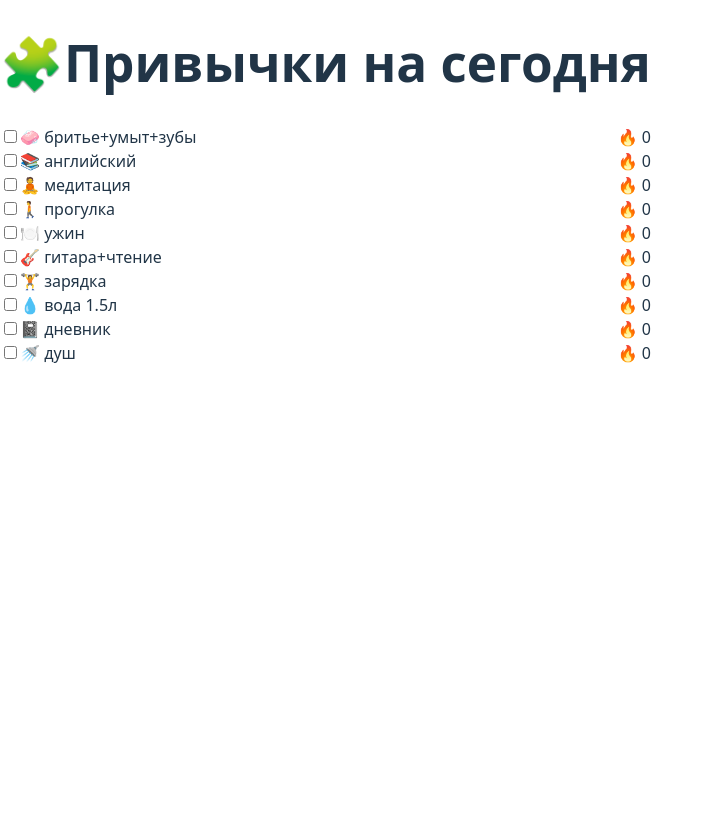
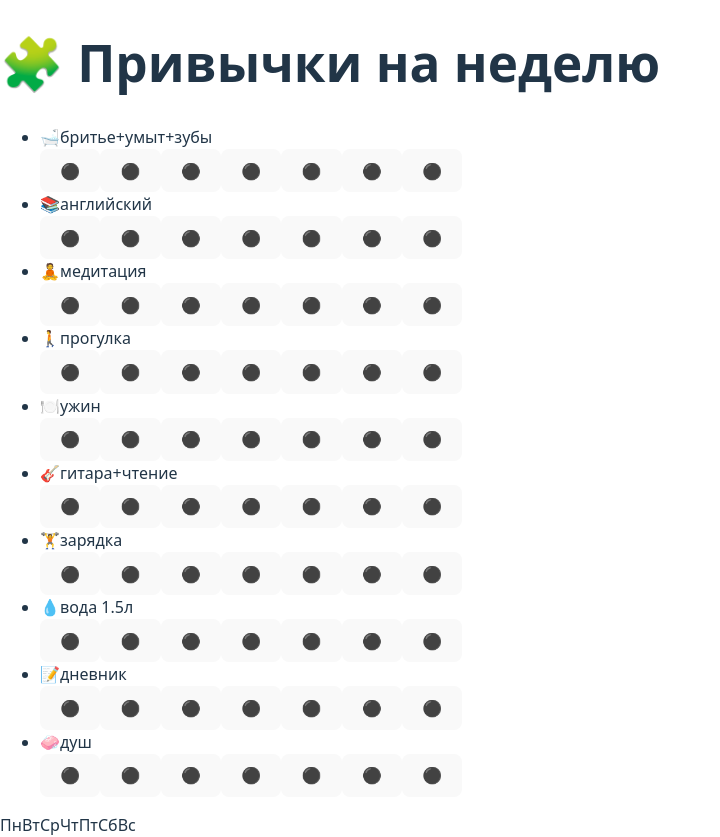
Before and after one commit to vveed-vi/lifequest-webapp, a React (Vite) app: page / in a window 1280 px wide. Shown: the whole page, without its empty margins (0-720 px from the left). Built offline with nearby package versions, Linux system fonts and the light colour scheme.

Commit message:
дни недели

```diff
--- a/src/HabitTracker.tsx
+++ b/src/HabitTracker.tsx
@@ -1,25 +1,36 @@
 import { useEffect, useState } from 'react'
 
 const HABITS = [
-  { key: 'бритье+умыт+зубы', label: '🧼 бритье+умыт+зубы' },
-  { key: 'английский', label: '📚 английский' },
-  { key: 'медитация', label: '🧘 медитация' },
-  { key: 'прогулка', label: '🚶 прогулка' },
-  { key: 'ужин', label: '🍽️ ужин' },
-  { key: 'гитара+чтение', label: '🎸 гитара+чтение' },
-  { key: 'зарядка', label: '🏋️ зарядка' },
-  { key: 'вода 1.5л', label: '💧 вода 1.5л' },
-  { key: 'дневник', label: '📓 дневник' },
-  { key: 'душ', label: '🚿 душ' }
+  { name: 'бритье+умыт+зубы', icon: '🛁' },
+  { name: 'английский', icon: '📚' },
+  { name: 'медитация', icon: '🧘' },
+  { name: 'прогулка', icon: '🚶' },
+  { name: 'ужин', icon: '🍽️' },
+  { name: 'гитара+чтение', icon: '🎸' },
+  { name: 'зарядка', icon: '🏋️' },
+  { name: 'вода 1.5л', icon: '💧' },
+  { name: 'дневник', icon: '📝' },
+  { name: 'душ', icon: '🧼' }
 ]
 
-function getToday() {
-  return new Date().toISOString().slice(0, 10)
+const DAYS = ['Пн', 'Вт', 'Ср', 'Чт', 'Пт', 'Сб', 'Вс']
+
+function getWeekDates() {
+  const today = new Date()
+  const day = today.getDay()
+  const mondayOffset = day === 0 ? -6 : 1 - day
+
+  return Array.from({ length: 7 }, (_, i) => {
+    const date = new Date(today)
+    date.setDate(today.getDate() + mondayOffset + i)
+    return date.toISOString().slice(0, 10)
+  })
 }
 
-export default function HabitTracker() {
+function HabitTracker() {
   const [data, setData] = useState<{ [date: string]: { [habit: string]: boolean } }>({})
-  const today = getToday()
+
+  const weekDates = getWeekDates()
 
   useEffect(() => {
     const raw = localStorage.getItem('habits')
@@ -30,58 +41,50 @@ export default function HabitTracker() {
     localStorage.setItem('habits', JSON.stringify(data))
   }, [data])
 
-  const toggleHabit = (habit: string) => {
+  const toggleHabit = (date: string, habit: string) => {
     setData(prev => {
-      const todayData = prev[today] || {}
+      const dayData = prev[date] || {}
       return {
         ...prev,
-        [today]: {
-          ...todayData,
-          [habit]: !todayData[habit]
+        [date]: {
+          ...dayData,
+          [habit]: !dayData[habit]
         }
       }
     })
   }
 
-  const getStreak = (habit: string) => {
-    const dates = Object.keys(data).sort((a, b) => b.localeCompare(a))
-    let streak = 0
-    for (const date of dates) {
-      if (data[date]?.[habit]) {
-        streak++
-      } else {
-        break
-      }
-    }
-    return streak
-  }
-
   return (
     <div className="min-h-screen bg-gray-950 text-white p-4">
-      <h1 className="text-3xl font-extrabold mb-6 flex items-center gap-2">
-        <span>🧩</span> <span>Привычки на сегодня</span>
-      </h1>
-      <div className="space-y-3">
-        {HABITS.map(habit => (
-          <div
-            key={habit.key}
-            className="flex justify-between items-center bg-gray-800 rounded-xl p-4 shadow"
-          >
-            <label className="flex items-center gap-3 cursor-pointer">
-              <input
-                type="checkbox"
-                checked={data[today]?.[habit.key] || false}
-                onChange={() => toggleHabit(habit.key)}
-                className="w-5 h-5 accent-green-500"
-              />
-              <span className="text-base">{habit.label}</span>
-            </label>
-            <span className="text-lg text-orange-400 font-semibold">
-              🔥 {getStreak(habit.key)}
-            </span>
-          </div>
+      <h1 className="text-2xl font-bold mb-4">🧩 Привычки на неделю</h1>
+      <ul className="space-y-4">
+        {HABITS.map(({ name, icon }) => (
+          <li key={name}>
+            <div className="flex items-center gap-2 mb-1">
+              <span className="text-xl">{icon}</span>
+              <span className="font-medium">{name}</span>
+            </div>
+            <div className="flex gap-2 pl-7">
+              {weekDates.map((date, i) => (
+                <button
+                  key={date}
+                  onClick={() => toggleHabit(date, name)}
+                  className="text-xl"
+                >
+                  {data[date]?.[name] ? '🔥' : '⚫'}
+                </button>
+              ))}
+            </div>
+          </li>
+        ))}
+      </ul>
+      <div className="flex gap-2 mt-6 pl-8 text-xs text-gray-400">
+        {DAYS.map(day => (
+          <span key={day} className="w-6 text-center">{day}</span>
         ))}
       </div>
     </div>
   )
 }
+
+export default HabitTracker
```
